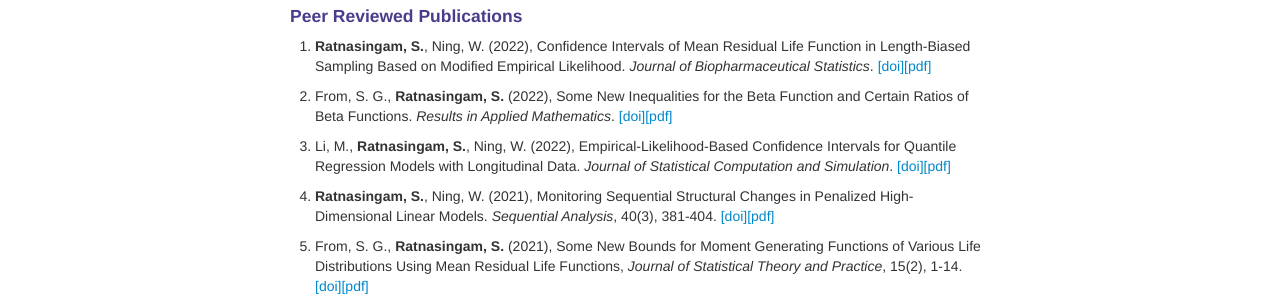
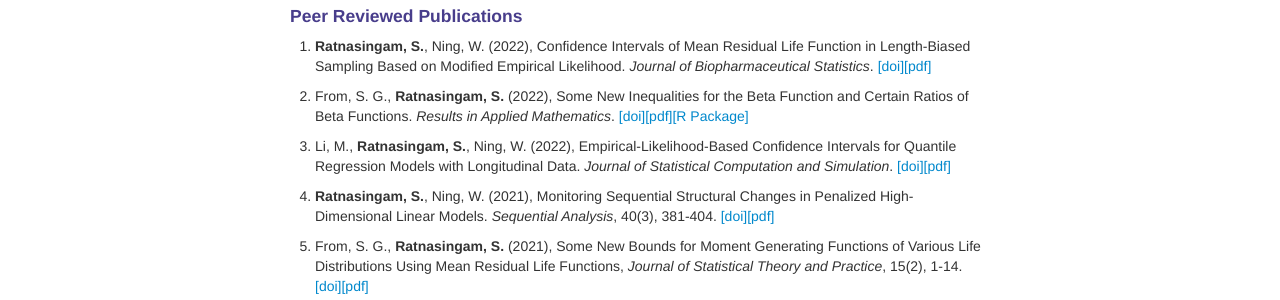
Before and after one commit to suthakaranr/suthakaranr.github.io, a Jekyll site: the page built from pages/Research.md, in a window 1280 px wide. Shown: the part 366-666 px from the top of the page. Built offline with Jekyll 4.4.1, drawn with Linux system fonts in a browser that asks for light colours.

Commit message:
Update Research.md

```diff
--- a/pages/Research.md
+++ b/pages/Research.md
@@ -23,7 +23,7 @@ I am happy to advise undergraduate and graduate students. If you are interested
 Sampling Based on Modified Empirical Likelihood. *Journal of Biopharmaceutical Statistics*. <a style="text-decoration:none" href="https://doi.org/10.1080/10543406.2022.2089157" target="_blank" rel="noopener noreferrer">[doi]</a><a style="text-decoration:none" href="../assets/2022SWJBPS.pdf" target="_blank" rel="noopener noreferrer">[pdf]</a>
 
 1. From, S. G., **Ratnasingam, S.** (2022), Some New Inequalities for the Beta Function and Certain Ratios of Beta Functions. *Results in Applied
-Mathematics*.  <a style="text-decoration:none" href="https://doi.org/10.1016/j.rinam.2022.100302" target="_blank" rel="noopener noreferrer">[doi]</a><a style="text-decoration:none" href="../assets/2022FSRINAM.pdf" target="_blank" rel="noopener noreferrer">[pdf]</a>
+Mathematics*.  <a style="text-decoration:none" href="https://doi.org/10.1016/j.rinam.2022.100302" target="_blank" rel="noopener noreferrer">[doi]</a><a style="text-decoration:none" href="../assets/2022FSRINAM.pdf" target="_blank" rel="noopener noreferrer">[pdf]</a><a style="text-decoration:none" href="https://github.com/suthakaranr/IneqBetaFun" target="_blank" rel="noopener noreferrer">[R Package]</a>
 
 1. Li, M., **Ratnasingam, S.**, Ning, W. (2022), Empirical-Likelihood-Based Confidence Intervals for
 Quantile Regression Models with Longitudinal Data. *Journal of Statistical Computation and Simulation*. <a style="text-decoration:none" href="https://doi.org/10.1080/00949655.2022.2043322" target="_blank" rel="noopener noreferrer">[doi]</a><a style="text-decoration:none" href="../assets/2022ELJSCS.pdf" target="_blank" rel="noopener noreferrer">[pdf]</a>
```
